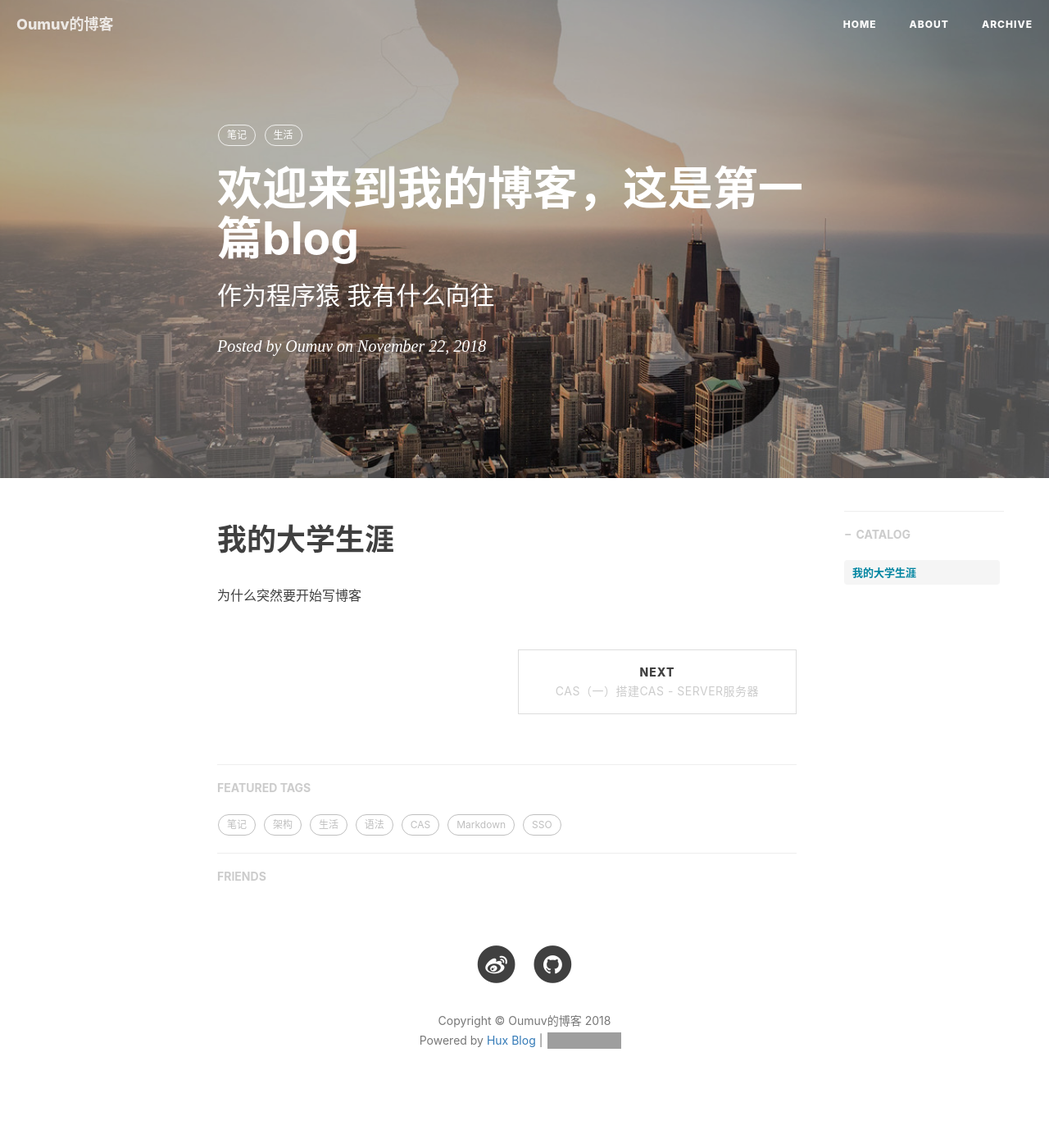
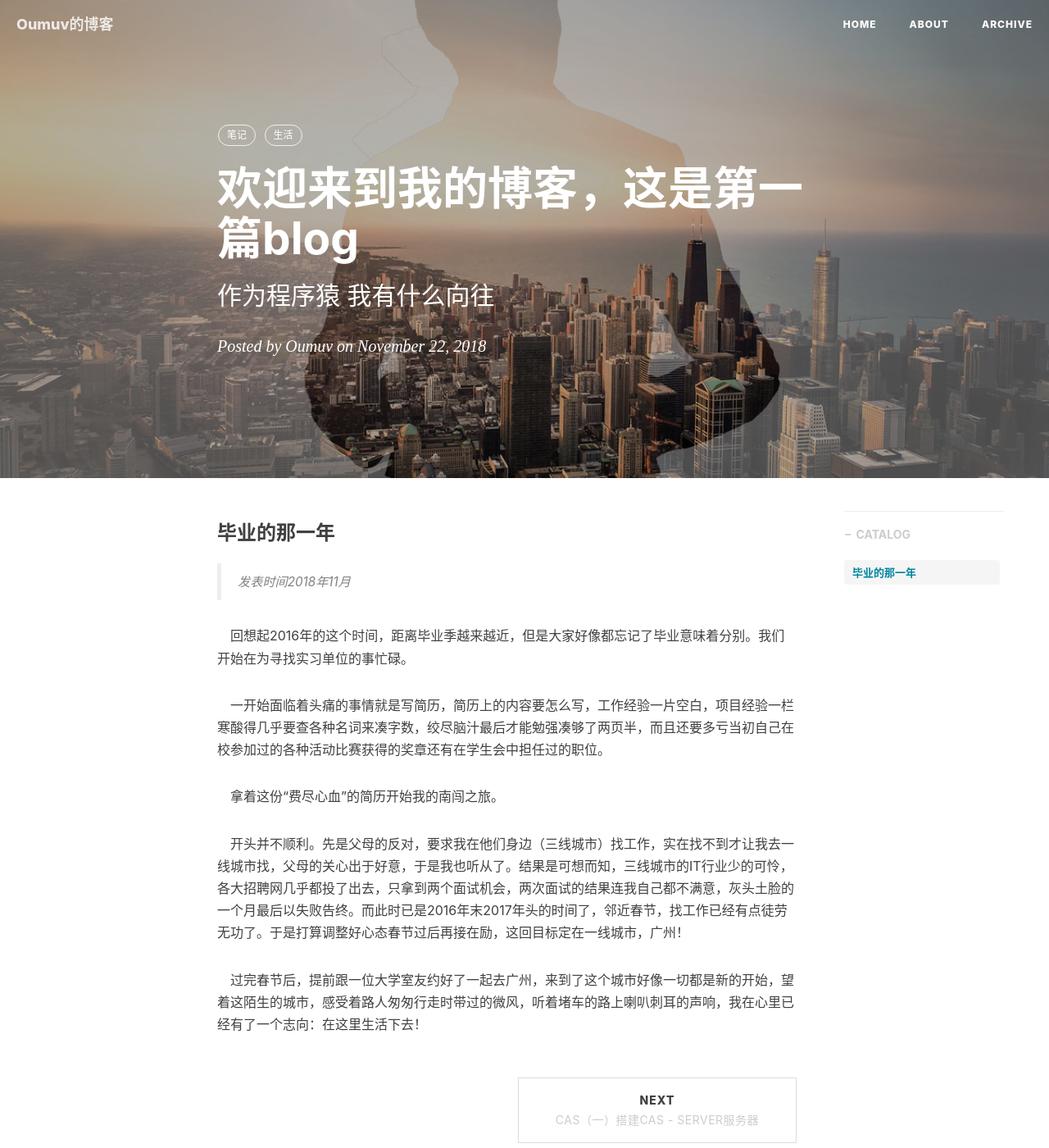
Before and after one commit to Oumuv/Oumuv.github.io, a Jekyll site: the page built from _posts/2018-11-22-第一篇.md, in a window 1280 px wide and 1400 px high. Shown: the whole window at 82% size. Built offline with Jekyll 4.4.1, drawn with Linux system fonts in a browser that asks for light colours; nearby versions of some CDN libraries; comment, search, counter and statistics services are not loaded; grey boxes are pictures that could not be loaded.

Commit message:
第一篇

```diff
--- a/_posts/2018-11-22-第一篇.md
+++ b/_posts/2018-11-22-第一篇.md
@@ -12,5 +12,15 @@ tags:
   - 生活
 ---
 
-# 我的大学生涯
-为什么突然要开始写博客
+### 毕业的那一年
+>发表时间2018年11月
+
+  &ensp;&ensp;回想起2016年的这个时间，距离毕业季越来越近，但是大家好像都忘记了毕业意味着分别。我们开始在为寻找实习单位的事忙碌。
+
+  &ensp;&ensp;一开始面临着头痛的事情就是写简历，简历上的内容要怎么写，工作经验一片空白，项目经验一栏寒酸得几乎要查各种名词来凑字数，绞尽脑汁最后才能勉强凑够了两页半，而且还要多亏当初自己在校参加过的各种活动比赛获得的奖章还有在学生会中担任过的职位。
+
+  &ensp;&ensp;拿着这份“费尽心血”的简历开始我的南闯之旅。
+
+  &ensp;&ensp;开头并不顺利。先是父母的反对，要求我在他们身边（三线城市）找工作，实在找不到才让我去一线城市找，父母的关心出于好意，于是我也听从了。结果是可想而知，三线城市的IT行业少的可怜，各大招聘网几乎都投了出去，只拿到两个面试机会，两次面试的结果连我自己都不满意，灰头土脸的一个月最后以失败告终。而此时已是2016年末2017年头的时间了，邻近春节，找工作已经有点徒劳无功了。于是打算调整好心态春节过后再接在励，这回目标定在一线城市，广州！
+
+  &ensp;&ensp;过完春节后，提前跟一位大学室友约好了一起去广州，来到了这个城市好像一切都是新的开始，望着这陌生的城市，感受着路人匆匆行走时带过的微风，听着堵车的路上喇叭刺耳的声响，我在心里已经有了一个志向：在这里生活下去！
```
